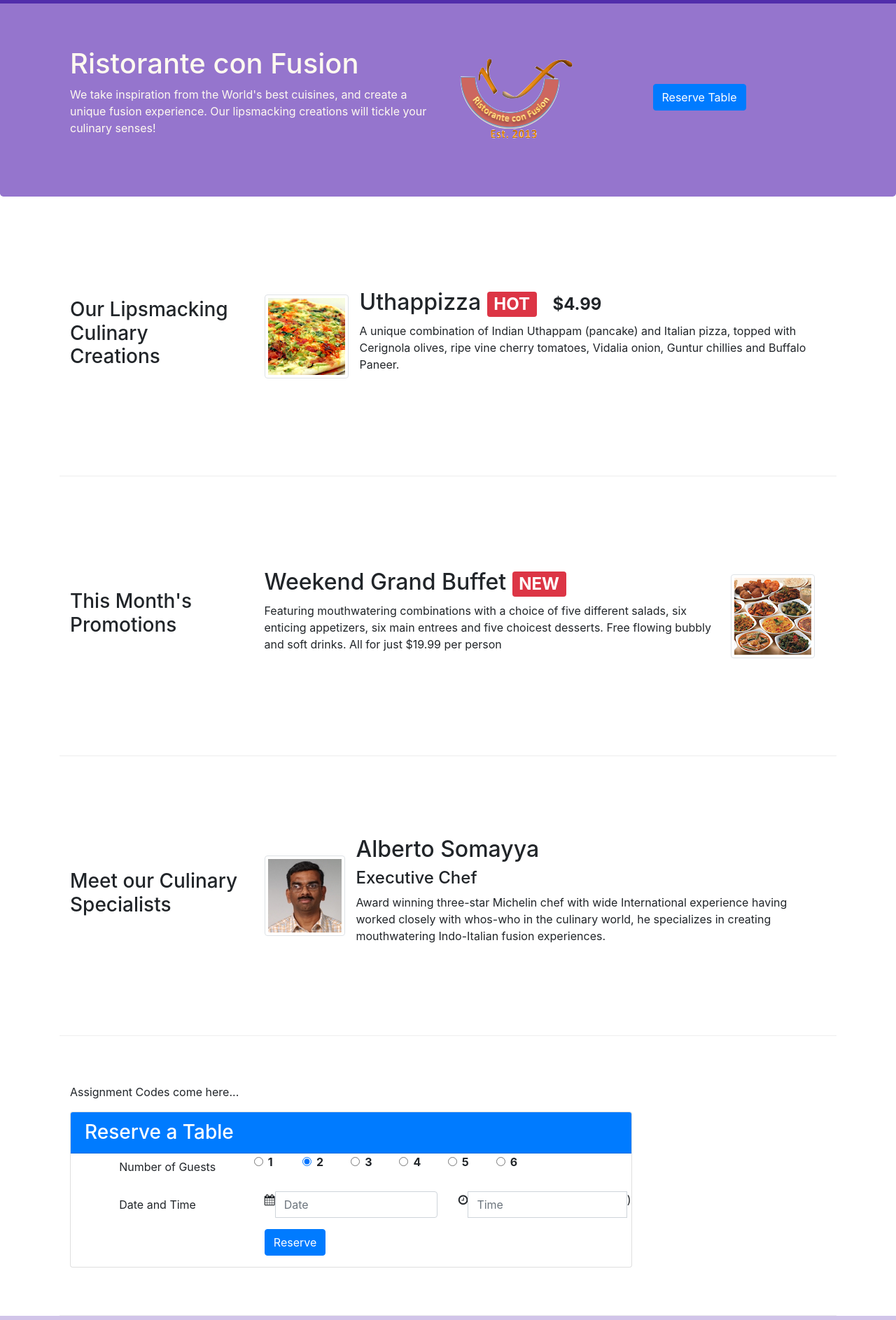
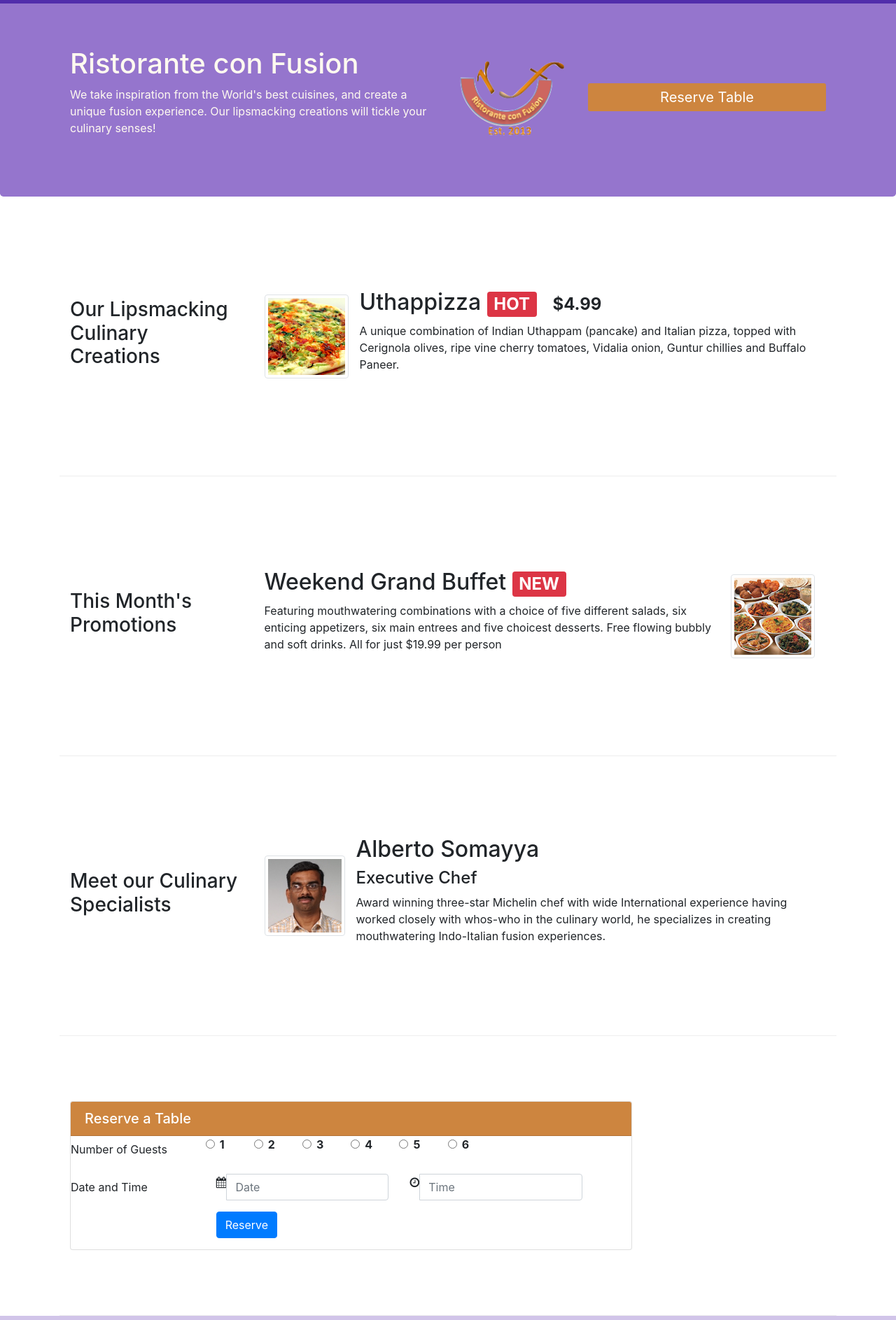
Before and after one commit to Vikywes/cfusion, a website: page index.html in a window 1280 px wide. Shown: the part 53-1940 px from the top of the page at 70% size. Drawn offline with nearby package versions, Linux system fonts and the light colour scheme.

Commit message:
Week2 Assign-index.html

```diff
--- a/css/styles.css
+++ b/css/styles.css
@@ -31,3 +31,11 @@ body {
 .navbar-inverse{
     background-color: #512DAB;
 }
+
+
+/*AboutUs.html   CSS Style      */
+.reserve-color,.btn-sm{
+    background-color:#CD853F;
+    color:#ffffff;
+    font-size:20px;
+}
--- a/index.html
+++ b/index.html
@@ -29,13 +29,13 @@
                         <a class="nav-link" href="#"><span class="fa fa-home fa-lg"></span>Home</a>
                     </li>
                      <li class="nav-item">
-                        <a class="nav-link" href="./aboutus.html"><span class="fa fa-info fa-lg">About</a>
+                         <a class="nav-link" href="./aboutus.html"><span class="fa fa-info fa-lg">About</span></a>
                     </li>
                      <li class="nav-item">
-                        <a class="nav-link" href="#"><span class="fa fa-list fa-lg">Menu</a>
+                         <a class="nav-link" href="#"><span class="fa fa-list fa-lg">Menu</span></a>
                     </li>
                      <li class="nav-item">
-                        <a class="nav-link" href="./contactus.html"><span class="fa fa-address-card fa-lg">Contact</a>
+                         <a class="nav-link" href="./contactus.html"><span class="fa fa-address-card fa-lg">Contact</span></a>
                     </li>
                 </ul>
             </div>
@@ -50,12 +50,13 @@
                     <h1>Ristorante con Fusion</h1>
                     <p>We take inspiration from the World's best cuisines, and create a unique fusion experience. Our lipsmacking creations will tickle your culinary senses!</p>
                 </div>
-                <div class="col col-sm-3 align-self-center">
+                <div class="col-12 col-sm-2 align-self-center">
                     <img src="img/logo.png" class="img-fluid">
+
                 </div>
-                <div class="col col-sm-3 align-self-center btn-group-justified"> <!-- WEEK 2--ASSIGNMENT 3-->
+                <div class="col col-sm-4 align-self-center btn-group-justified"> <!-- WEEK 2--ASSIGNMENT 3-->
                    <!--<button type="submit" class="btn btn-primary btn-sm">Reserve Table</button>-->
-                    <a href="#reserve" class="btn btn-primary">Reserve Table</a>
+                    <a href="#reserve" class="btn btn-block btn-sm">Reserve Table</a>
                 </div>
             </div>
         </div>
@@ -115,16 +116,15 @@
             </div>
         </div>
 
-        <!-- Week2---ASSIGNMENT 1  -->
-        <div class="row row-content align-items-center" >
+        <!-- WEEK 2---ASSIGNMENT 1  -->
+        <div class="row row-content align-items-center" name="reserve" id="reserve">
             <div class="col-12 col-sm-9">
-                <p> Assignment Codes come here...</p>
-                <div class="card">
-                    <h3 class="card-header bg-primary text-white">Reserve a Table</h3>
-                <div class="card-block ">
-                <form>
+               <div class="card">
+                    <h3 class="card-header reserve-color text-white">Reserve a Table</h3>
+                 <div class="card-block ">
+                  <form>
                     <div class="form-group row">
-                        <label for="approve" class="col-md-3 offset-md-1 col-form-label">Number of Guests
+                        <label for="approve" class="col-md-3 offset-md- col-form-label">Number of Guests
                         </label>
                        <div class="form-check col-md-1">
                             <label class="form-check-label">
@@ -134,7 +134,7 @@
                         </div>
                         <div class="form-check col-md-1">
                             <label class="form-check-label">
-                                <input type="radio" class="form-check-input" name="approve" id="approve" value="" checked>
+                                <input type="radio" class="form-check-input" name="approve" id="approve" value="" ><!--checked- as option-->
                                 <strong>2</strong>
                             </label>
                         </div>
@@ -164,7 +164,7 @@
                         </div>
                      </div>
                      <div class="form-group row">
-                        <label for="date" class="col-md-3  offset-md-1 col-form-label">Date and Time
+                        <label for="date" class="col-md-3  offset-md- col-form-label">Date and Time
                         </label>
                         <div class="col-sm-5 col-md-4"> <!-- Input Group addon -->
                             <div class="input-group">
@@ -176,18 +176,18 @@
                           <div class="input-group">
                                 <div class="input-group-addon"><i class="fa fa-clock-o"></i></div>
                                 <input type="text" class="form-control" id="time" name="time" placeholder="Time">
-                                <div class="input-group-addon">)</div>
+                                <!--<div class="input-group-addon">)</div>-->
                             </div>
                         </div>
                     </div>
                     <div class="form-group row">
-                        <div class="col-sm-8 col-md-6 offset-md-4">
-                           <button type="submit" class="btn btn-primary" name="reserve" id="reserve">Reserve</button>
+                        <div class="col-sm-8 col-md-6 offset-md-3">
+                           <button type="submit" class="btn btn-primary" >Reserve</button>
                         </div>
                     </div>
                 </form>
                 </div>
-             </div>     <!ASSIGNMENT SECTION ENDED -->
+             </div>     <!ASSIGNMENT SECTION ENDED -- WEEK2 ASSIN-1 -->
             </div>
         </div>
 
```
